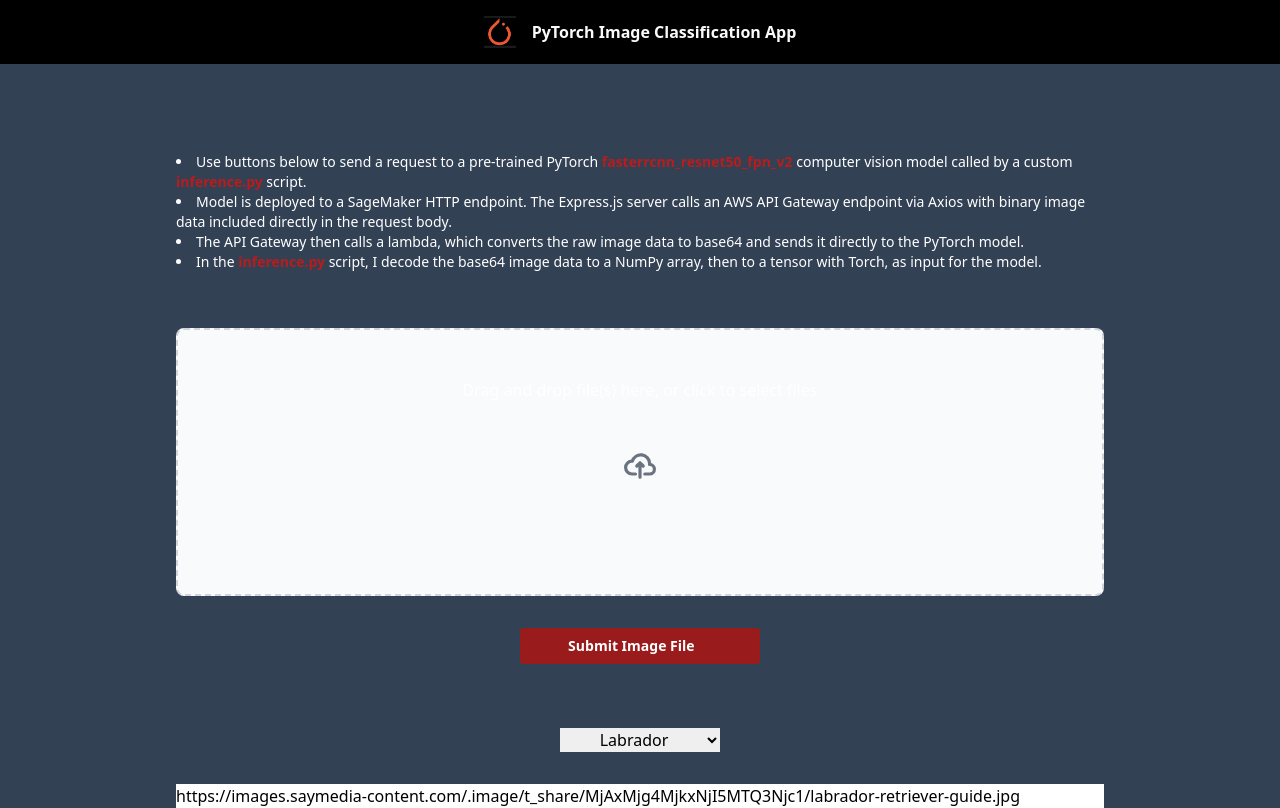
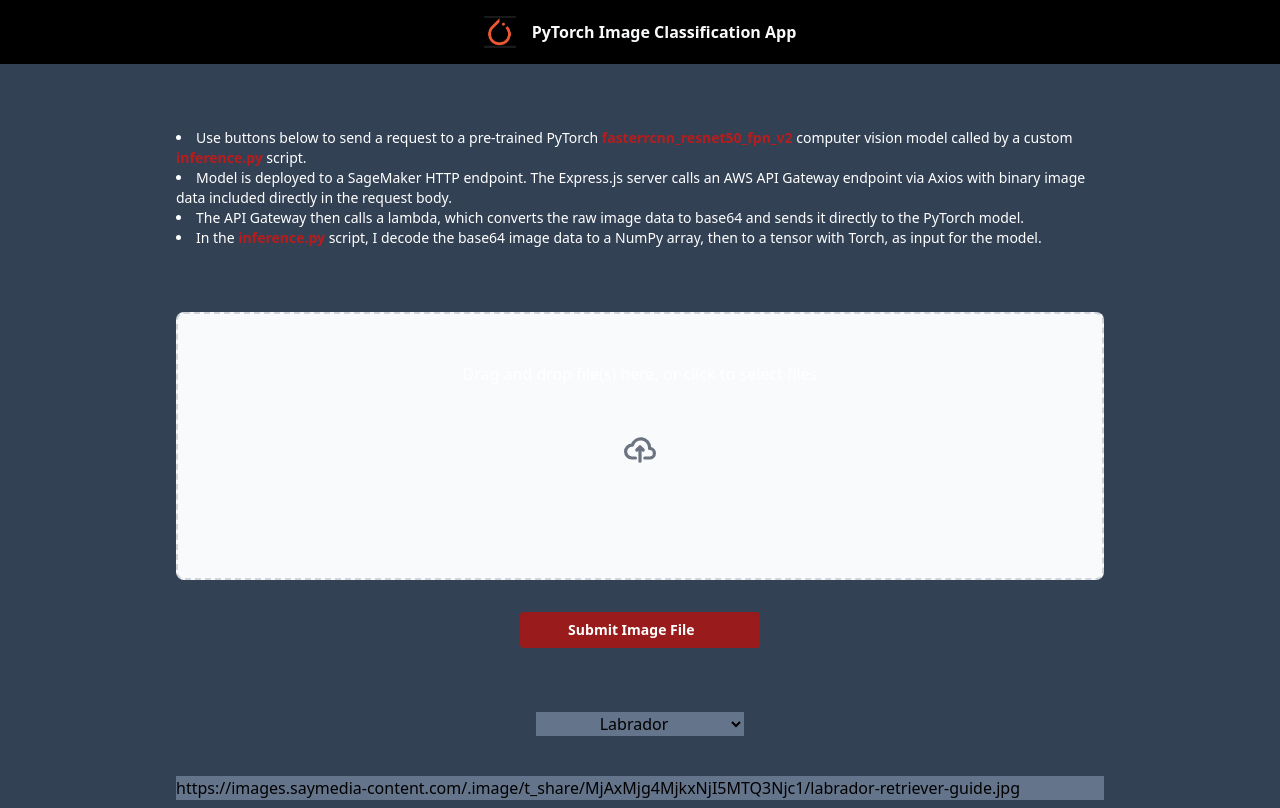
Before and after one commit to Mike11199/PyTorch-Image-Classification-Java-Flask-TypeScript, a React (Vite) app in the folder frontend/: page / in a window 1280 px wide. Shown: the top 808 px of the page. Built offline with nearby package versions, Linux system fonts and the light colour scheme.

Commit message:
more small formatting

```diff
--- a/frontend/src/assets/components/HomePage.tsx
+++ b/frontend/src/assets/components/HomePage.tsx
@@ -68,8 +68,8 @@
 
   return (
     <>
-      <div className="min-h-screen h-auto bg-slate-700 pt-8 pb-12">
-        <div className="text-sm text-white text-left mx-4 md:mx-44 mb-14 mt-14">
+      <div className="min-h-screen h-auto bg-slate-700 pt-12 pb-12">
+        <div className="text-sm text-white text-left mx-4 md:mx-44 mt-4 mb-16">
           <li className="mb-4 md:mb-0">
             Use buttons below to send a request to a pre-trained PyTorch{" "}
             <strong className="text-red-700">fasterrcnn_resnet50_fpn_v2</strong>{" "}
--- a/frontend/src/assets/components/ImageURL.tsx
+++ b/frontend/src/assets/components/ImageURL.tsx
@@ -6,10 +6,10 @@
 const ImageURL = ({ urlInputValue, setterURLInputValue }: ImageURLProps) => {
   return (
     <>
-      <div className="text-white mx-4 md:mx-44 mt-12 flex flex-col justify-center items-center">
+      <div className="text-black mx-4 md:mx-44 mt-12 flex flex-col justify-center items-center text-center">
         <select
           onChange={(e) => setterURLInputValue(e.target.value)}
-          className="text-black w-40 text-center"
+          className="mb-2 w-52 text-center mx-4 md:mx-44 bg-slate-500 outline-2 focus:outline-none focus:border-blue-500 focus:ring-2 focus:ring-blue-500 tex"
           id="image_url_options"
           name="image_url_options"
         >
@@ -30,7 +30,7 @@
 
       <div className="flex justify-center gap-24 w-full mt-8">
         <input
-          className="mb-8 w-full mx-4 md:mx-44"
+          className="mb-8 w-full mx-4 md:mx-44 bg-slate-500 outline-2 focus:outline-none focus:border-blue-500 focus:ring-2 focus:ring-blue-500"
           type="text"
           id="inputField"
           value={urlInputValue}
--- a/frontend/src/assets/components/JSONBox.tsx
+++ b/frontend/src/assets/components/JSONBox.tsx
@@ -11,7 +11,7 @@
   return (
     <>
       <div
-        className="overflow-auto text-left pl-4 h-full"
+        className={`text-left pl-4 h-full ${!loading ? 'overflow-auto' : ''}`}
         style={{ backgroundColor: "#272822" }}
       >
       {loading && (
```
